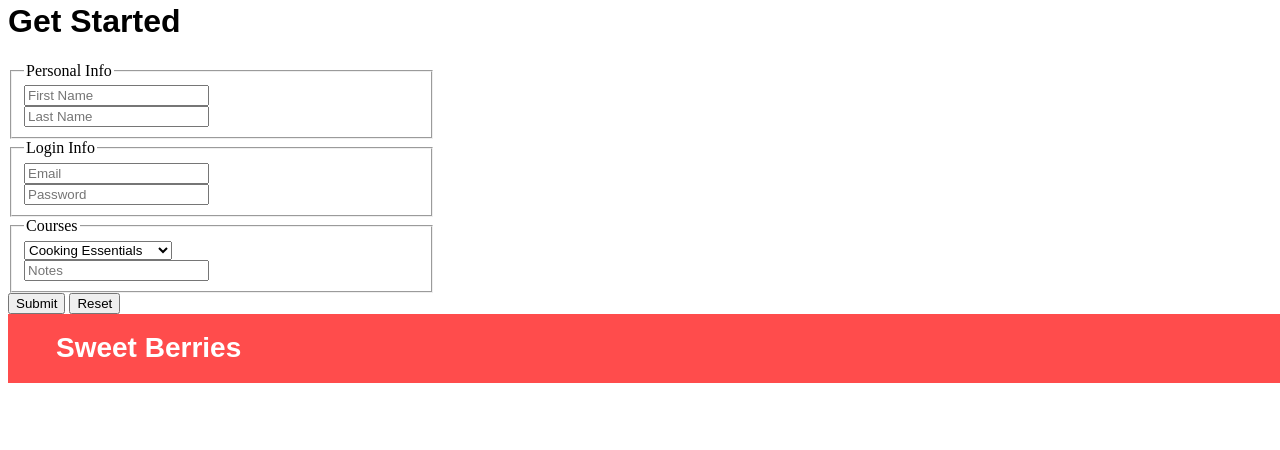
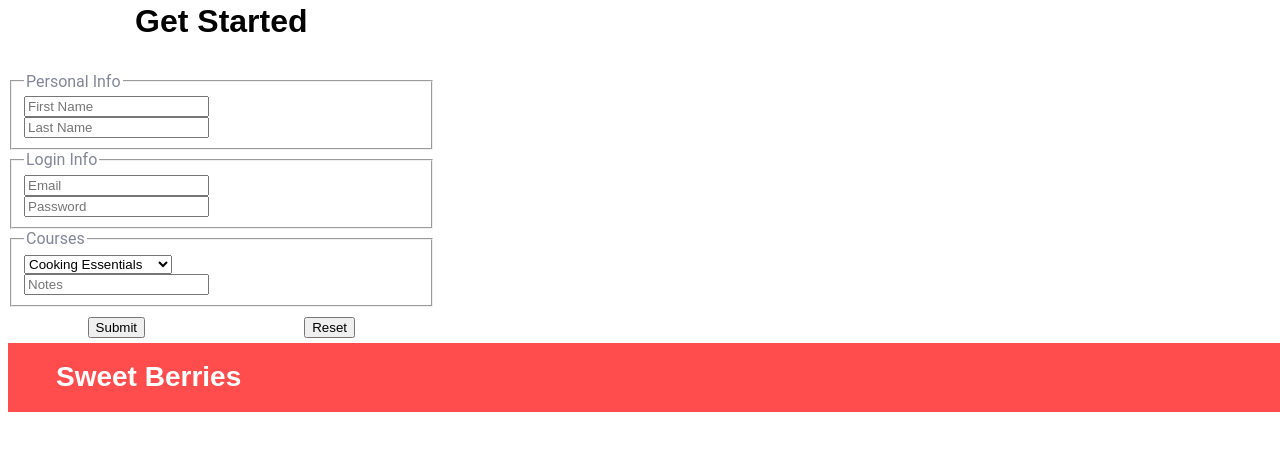
Before and after one commit to L14MB/sweet-berries, a plain HTML site: page registration.html in a window 1280 px wide. Shown: the part 76-526 px from the top of the page. Drawn offline with Linux system fonts and the light colour scheme.

Commit message:
added styling

```diff
--- a/registration.html
+++ b/registration.html
@@ -19,9 +19,10 @@
         </div>
 
          <div class="registration-container">
-            <div class=""registration-title>
+            <div class="registration-title">
             <h1>Get Started</h1>
             </div>
+
             <div class="registration-form">
             <form>
             <fieldset>
@@ -36,7 +37,7 @@
             </fieldset>
             <fieldset>
                 <legend>Courses</legend>
-                <select name="Select A Course" id="select-a-course" required>
+                <select name="courses" id="courses" required>
                     <option value="cooking essentials">Cooking Essentials</option>
                     <option value="chef skills">Chef Skills</option>
                     <option value="nutrition in cooking">Nutrition In Cooking</option>
@@ -47,6 +48,7 @@
             </fieldset>
             </form>
             </div>
+
             <div class="registration-buttons">
             <button>Submit</button>
             <button>Reset</button>
--- a/style.css
+++ b/style.css
@@ -132,6 +132,31 @@ html, body {
     padding-left:48px;
   }
 
+  .registration-container {
+    display: grid;
+    grid-template-columns: auto;
+    grid-template-rows: repeat(3, auto);
+    row-gap: 10px;
+  }
+
+  .registration-title {
+    display: flex;
+    align-items: center;
+    justify-content: space-around;
+  }
+
+  .registration-form {
+    font-family: 'Roboto', sans-serif;
+    color: #83869A;
+  }
+
+  .registration-buttons {
+    display: flex;
+    align-items: center;
+    justify-content: space-around;
+    margin-bottom: 5px;
+  }
+
   @media (max-width:768px){
     .grid-container {
       display:grid;
```
